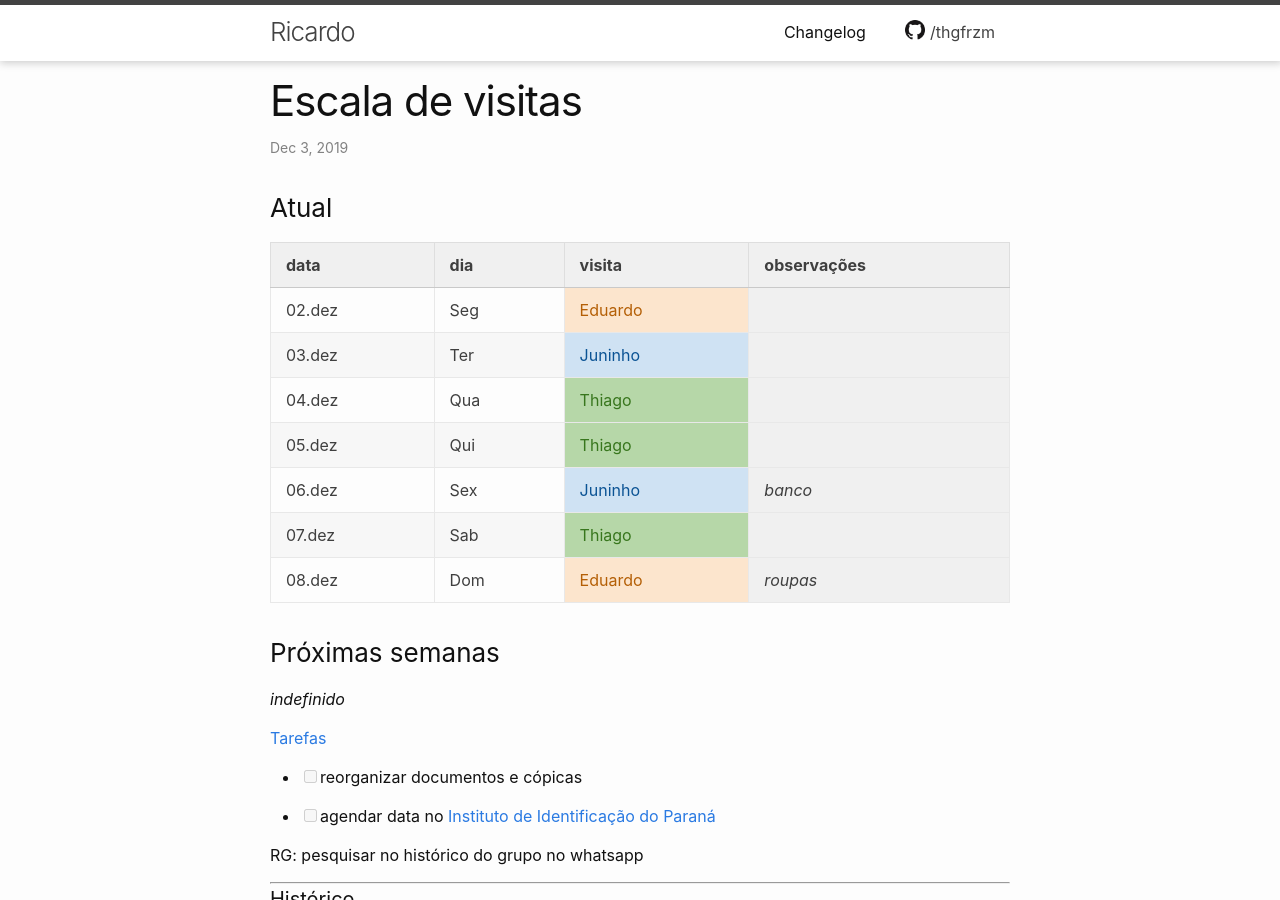
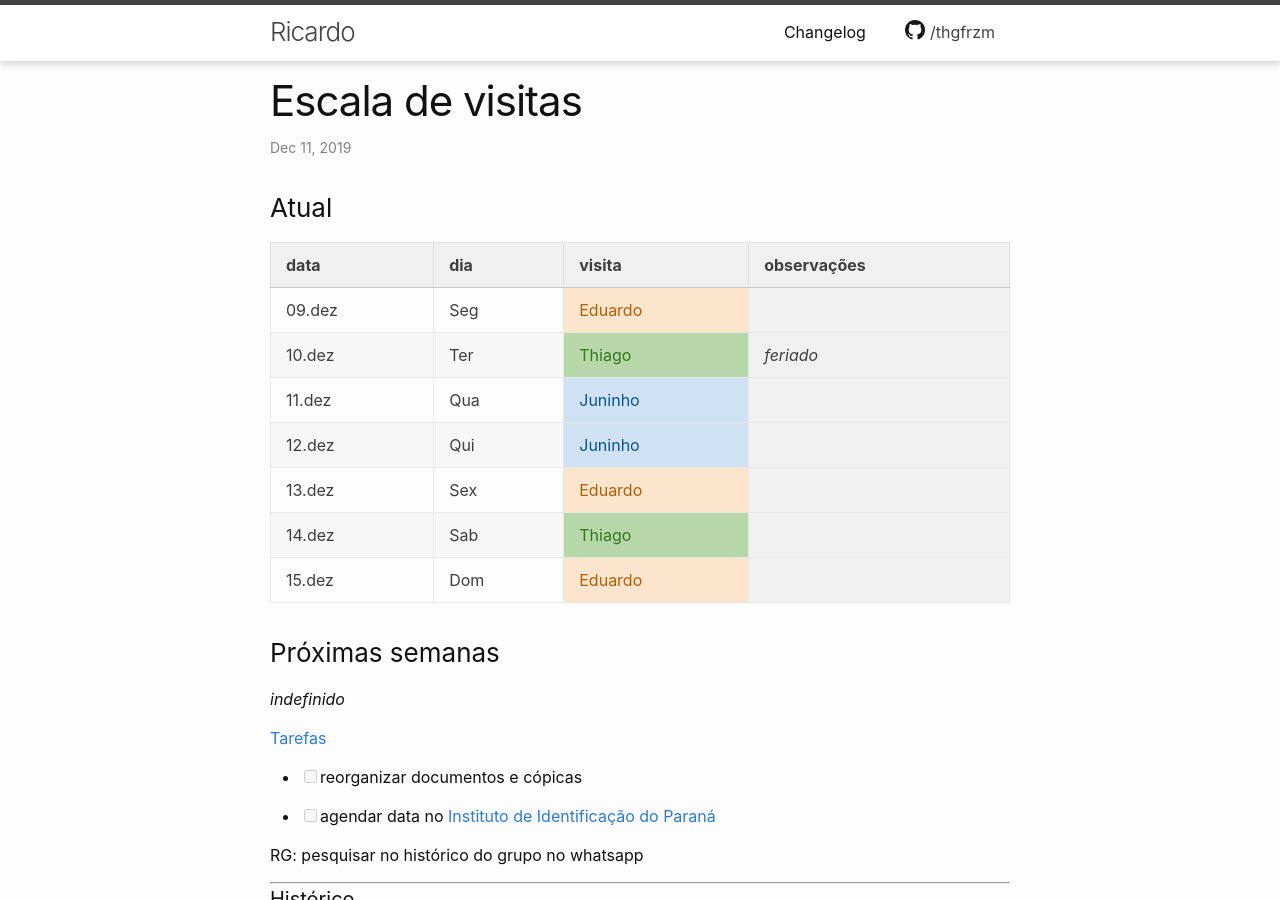
Before and after one commit to thgfrzm/ricardo, a Jekyll site: the page built from _posts/2018-12-23-escala-visitas.markdown, in a window 1280 px wide and 900 px high. Built offline with Jekyll 4.4.1, drawn with Linux system fonts in a browser that asks for light colours; some of the changed text lies outside the part shown.

Commit message:
update escala

```diff
--- a/_posts/2018-12-23-escala-visitas.markdown
+++ b/_posts/2018-12-23-escala-visitas.markdown
@@ -1,7 +1,7 @@
 ---
 layout: post
 title:  "Escala de visitas"
-date:   2019-12-03 20:42:00 -0300
+date:   2019-12-11 02:30:00 -0300
 categories: agenda
 ---
 
@@ -9,24 +9,23 @@
 
 | data   | dia | visita  | observações |
 | ------ | --- | ------- | ----------- |
-| 02.dez | Seg | Eduardo |             |
-| 03.dez | Ter | Juninho |             |
-| 04.dez | Qua | Thiago  |             |
-| 05.dez | Qui | Thiago  |             |
-| 06.dez | Sex | Juninho | _banco_     |
-| 07.dez | Sab | Thiago  |             |
-| 08.dez | Dom | Eduardo | _roupas_    |
+| 09.dez | Seg | Eduardo |             |
+| 10.dez | Ter | Thiago  | _feriado_   |
+| 11.dez | Qua | Juninho |             |
+| 12.dez | Qui | Juninho |             |
+| 13.dez | Sex | Eduardo |             |
+| 14.dez | Sab | Thiago  |             |
+| 15.dez | Dom | Eduardo |             |
 
 ### Próximas semanas
 
 _indefinido_
 
 <!--
-prox semana, colocar +1 visita para Edu (ficando 3 no total) pela troca do sabado passado com Juninho
     S T Q Q S S D
-Ed  - - . x x . x
-Ju  - x x - - - -
-Th  x . . . . x .
+Ed  . . . . . . .
+Ju  . . . . . . .
+Th  . . . . . . .
 -->
 
 
@@ -388,3 +387,10 @@
 | 29.nov | Sex | Eduardo     |                     |
 | 30.nov | Sab | Thiago      |                     |
 | 01.dez | Dom | Eduardo     |                     |
+| 02.dez | Seg | Eduardo     |                     |
+| 03.dez | Ter | Juninho     |                     |
+| 04.dez | Qua | Thiago      |                     |
+| 05.dez | Qui | Thiago      |                     |
+| 06.dez | Sex | Juninho     | _banco_             |
+| 07.dez | Sab | Thiago      |                     |
+| 08.dez | Dom | Eduardo     | _roupas_            |
```
